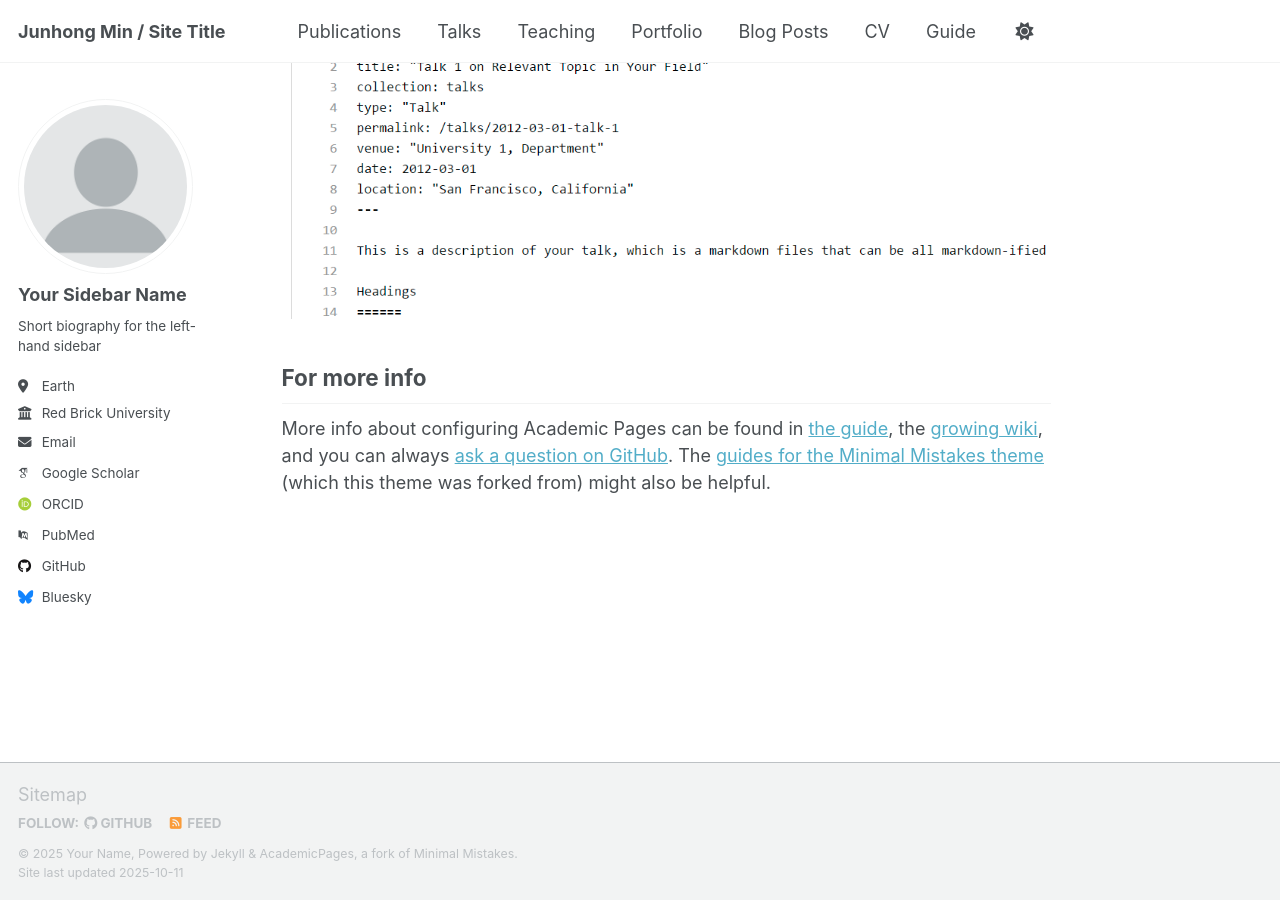
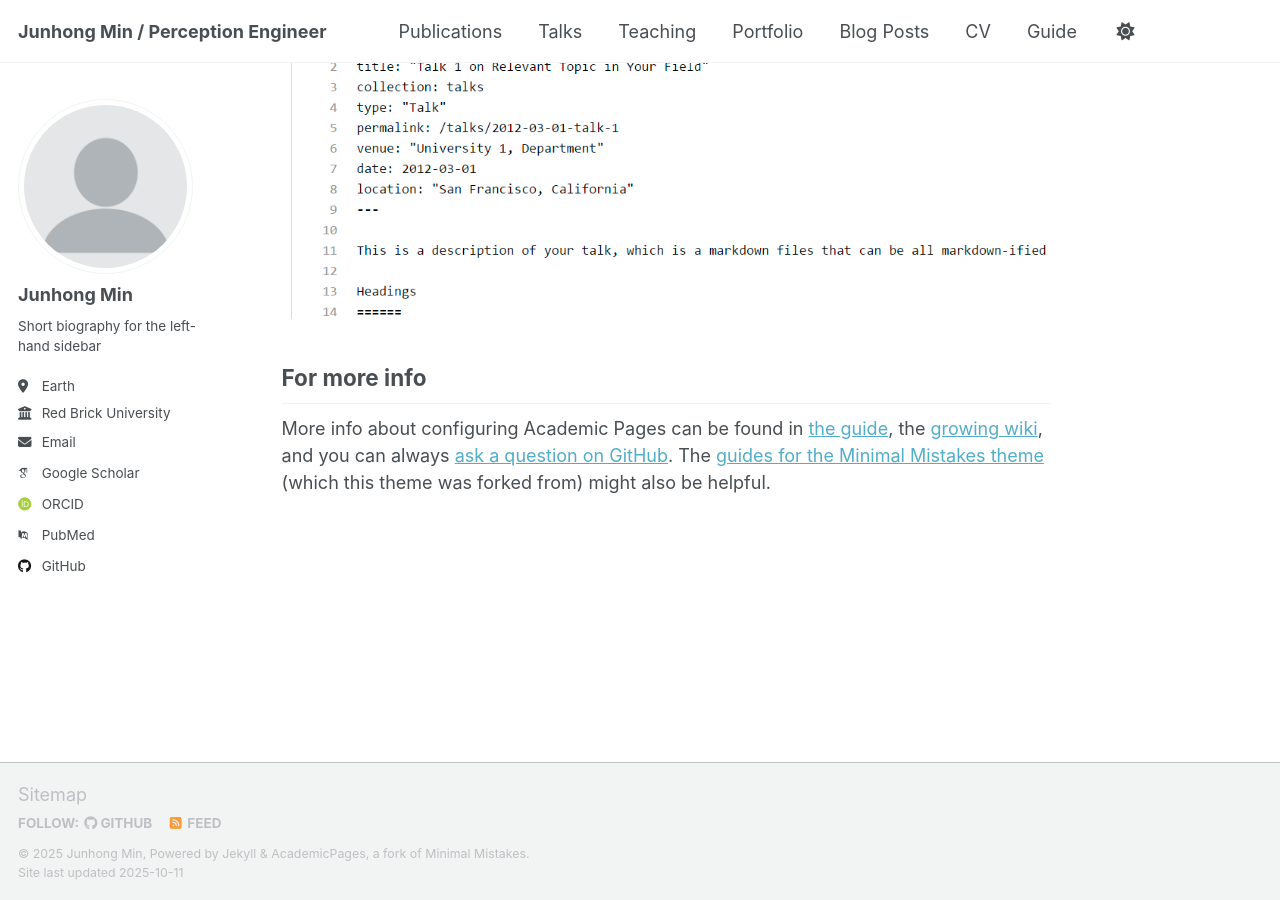
Before and after one commit to junhong-3dv/junhong-3dv.github.io, a Jekyll site: the page built from _pages/about.md, in a window 1280 px wide and 900 px high, scrolled down 2880 px. Built offline with Jekyll 4.4.1, drawn with Linux system fonts in a browser that asks for light colours; some web fonts are replaced; a script that is not in the unit is left out.

Commit message:
Update _config.yml

```diff
--- a/_config.yml
+++ b/_config.yml
@@ -9,14 +9,14 @@
 # Basic Site Settings
 locale                   : "en-US"
 site_theme               : "default" # Currently available options are "default", "air"
-title                    : "Junhong Min / Site Title"
+title                    : "Junhong Min / Perception Engineer"
 title_separator          : "-"
-name                     : &name "Your Name"
+name                     : &name "Junhong Min"
 description              : &description "Your Name's academic portfolio"   # Update this with a general description of your site, this is the default if not overridden by a page
-url                      : https://academicpages.github.io # The base hostname & protocol for your site e.g. "https://[your GitHub username].github.io",
+url                      : https://junhong-3dv.github.io # The base hostname & protocol for your site e.g. "https://[your GitHub username].github.io",
                                                            # or if you already have some other page hosted on Github then use "https://[your GitHub username].github.io/[Your Repo Name]"
 baseurl                  : "" # the subpath of your site, e.g. "/blog"
-repository               : "academicpages/academicpages.github.io"
+repository               : "junhong-3dv/junhong-3dv.github.io"
 
 # Site Author - The following control what appear as part of the author content on the side bar.
 #               If a field is blank the icon and link will not appear, otherwise it will be shown.
@@ -24,7 +24,7 @@ repository               : "academicpages/academicpages.github.io"
 author:
   # Biographic information
   avatar           : "profile.png"
-  name             : "Your Sidebar Name"
+  name             : "Junhong Min"
   pronouns         : # example: "she/her"
   bio              : "Short biography for the left-hand sidebar"
   location         : "Earth"
@@ -48,13 +48,13 @@ author:
   bitbucket        : # Username - Update with your username on the site
   codepen          : # Username
   dribbble         : # Username
-  github           : "academicpages"
+  github           : "junhong-3dv"
   kaggle           : # Username
   stackoverflow    : # User number or user number and name (i.e., use "1" or "1/jeff-atwood")
 
   # Social media
   artstation       : # Username
-  bluesky          : "bsky.app" # Replace this with you Bluesky username
+  bluesky          : # "bsky.app" # Replace this with you Bluesky username
   facebook         : # Username
   flickr           : # Username
   foursquare       : # Username
```
